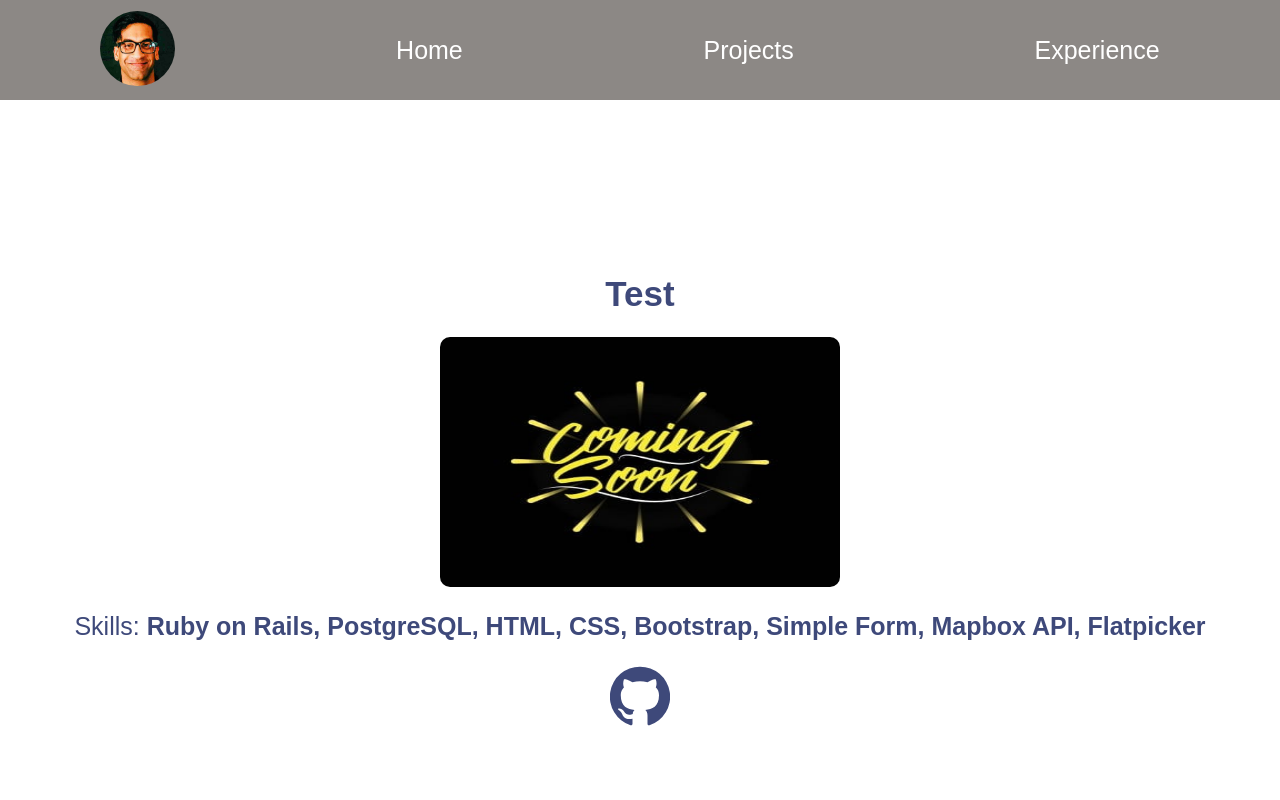
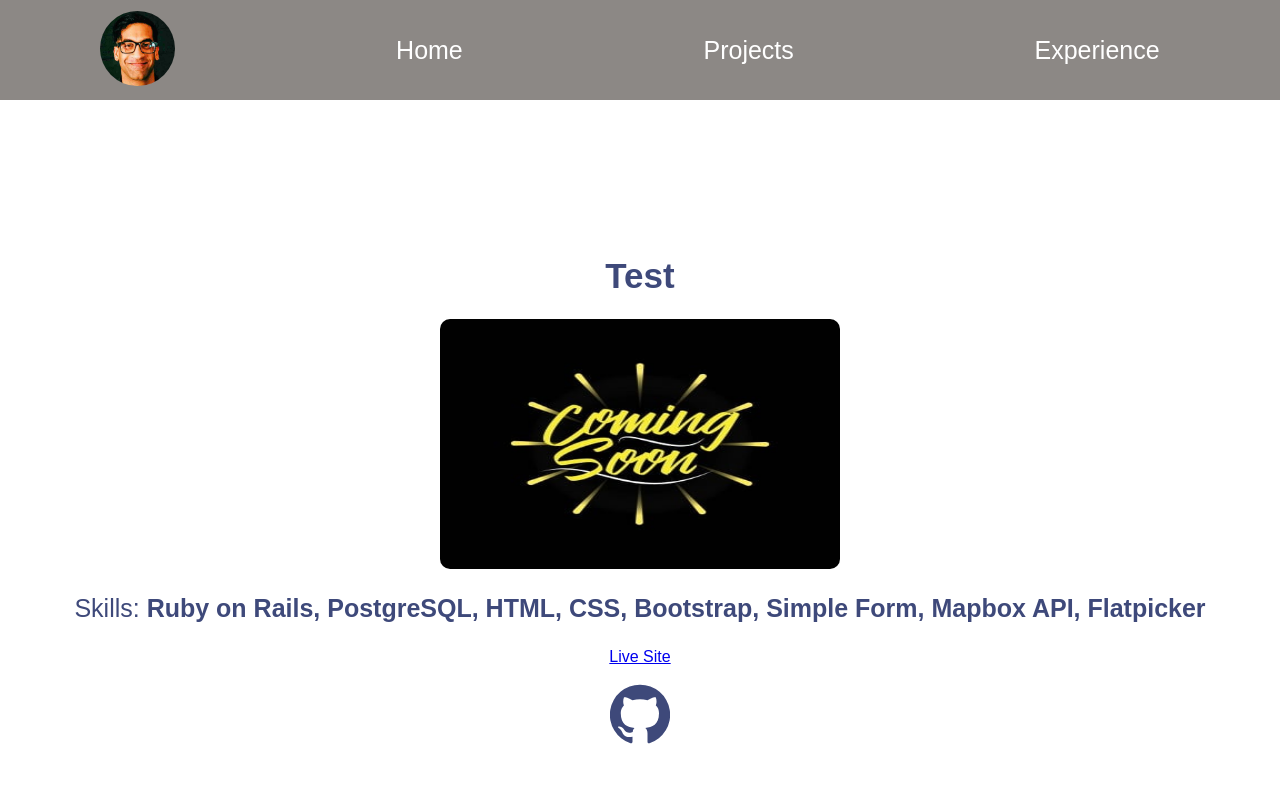
Before and after one commit to surajgopal85/surajgopal85.github.io, a React (Create React App) app: page /project/1 in a window 1280 px wide. Shown: the top 800 px of the page. Built offline with nearby package versions, Linux system fonts and the light colour scheme.

Commit message:
added nav to live site for Local, google for coming_soon

```diff
--- a/src/helpers/ProjectList.jsx
+++ b/src/helpers/ProjectList.jsx
@@ -6,11 +6,13 @@ export const ProjectList = [
   {
     name: 'Local',
     image: Local,
-    skills: 'Ruby on Rails, PostgreSQL, HTML, CSS, Bootstrap, Simple Form, Mapbox API, Flatpicker'
+    skills: 'Ruby on Rails, PostgreSQL, HTML, CSS, Bootstrap, Simple Form, Mapbox API, Flatpicker',
+    link: 'http://www.local-1038.xyz/'
   },
   {
     name: 'Test',
     image: coming_soon,
-    skills: 'Ruby on Rails, PostgreSQL, HTML, CSS, Bootstrap, Simple Form, Mapbox API, Flatpicker'
+    skills: 'Ruby on Rails, PostgreSQL, HTML, CSS, Bootstrap, Simple Form, Mapbox API, Flatpicker',
+    link: 'http://www.google.com/'
   }
 ]
--- a/src/pages/ProjectDisplay.jsx
+++ b/src/pages/ProjectDisplay.jsx
@@ -10,11 +10,14 @@ const ProjectDisplay = () => {
 
   return (
     <div className="project">
+
       <h1>{project.name}</h1>
       <img src={project.image} alt=''/>
       <p>
         Skills: <b>{project.skills}</b>
       </p>
+      <a href={project.link} target="_blank" rel="noreferrer">Live Site</a>
+      <br></br>
       <GitHubIcon />
     </div>
   );
```
